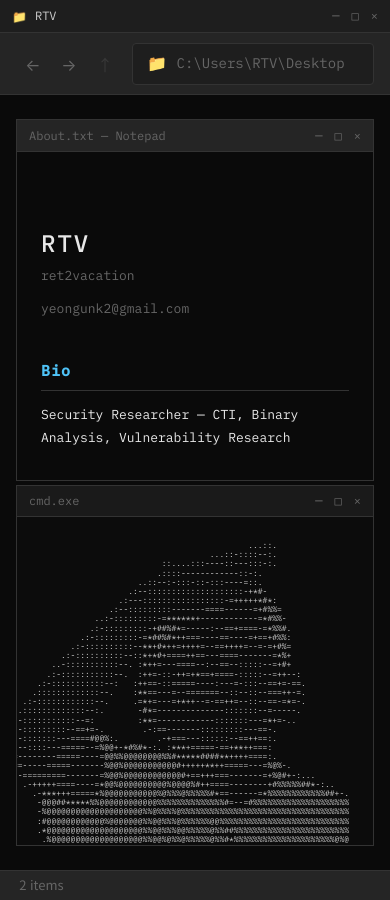
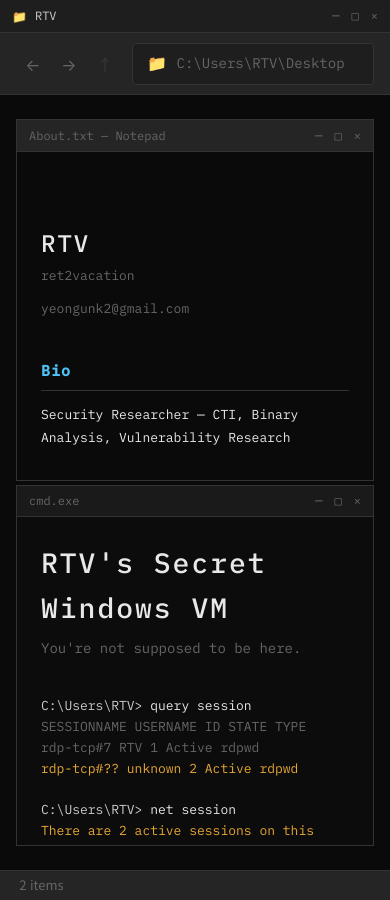
Before and after one commit to RTV-GIT/RTV-GIT.github.io, a Jekyll site: the page built from index.html, in a window 390 px wide. Built offline with Jekyll 4.4.1, drawn with Linux system fonts in a browser that asks for light colours; Markdown is read by kramdown in place of the engine named in the settings; some of the changed text lies outside the part shown.

Commit message:
반응형 개선: 터치 더블클릭 수정, 아스키아트 모바일 숨김, 태블릿 대응, overflow 수정
Co-Authored-By: Claude Opus 4.6 (1M context) <noreply@anthropic.com>

```diff
--- a/assets/css/style.css
+++ b/assets/css/style.css
@@ -276,7 +276,7 @@ body {
   flex-direction: column;
   gap: 0;
   padding: 0 !important;
-  overflow: hidden;
+  overflow-y: auto;
 }
 
 .home-hero {
@@ -407,6 +407,7 @@ body {
   font-family: var(--font-mono);
   font-size: 13px;
   padding: 1.5rem;
+  overflow-y: auto;
 }
 
 .terminal-tagline {
@@ -596,7 +597,7 @@ body {
 }
 
 .blog-preview {
-  width: 440px;
+  width: 35%;
   flex-shrink: 0;
   overflow-y: auto;
   display: flex;
@@ -1125,7 +1126,7 @@ body {
 /* ── TOC Panel ── */
 .notepad-toc {
   position: fixed;
-  right: calc(50% + 480px);
+  right: min(calc(50% + 480px), calc(100vw - 220px));
   top: 5vh;
   width: 200px;
   max-height: 80vh;
@@ -1168,7 +1169,20 @@ body {
 /* ════════════════════════════════════════
    반응형
    ════════════════════════════════════════ */
+@media (max-width: 1100px) {
+  .blog-preview {
+    width: 280px;
+  }
+
+  .notepad-toc {
+    display: none !important;
+  }
+}
+
 @media (max-width: 700px) {
+  .ascii-banner {
+    display: none;
+  }
   .explorer-sidebar {
     display: none;
   }
--- a/assets/js/app.js
+++ b/assets/js/app.js
@@ -141,6 +141,7 @@
 
   // 싱글클릭 → 미리보기 / 더블클릭 → 메모장 팝업
   var clickTimer = null;
+  var isTouchDevice = 'ontouchstart' in window;
 
   document.addEventListener('click', function (e) {
     var tagLink = e.target.closest('.tag-filter');
@@ -165,6 +166,15 @@
     if (item) {
       e.preventDefault();
       var slug = item.dataset.slug;
+
+      if (isTouchDevice) {
+        var alreadySelected = item.classList.contains('file-row-selected');
+        if (alreadySelected) {
+          openPost(slug);
+        } else {
+          showPreview(slug);
+        }
+      } else {
         if (clickTimer) {
           clearTimeout(clickTimer);
           clickTimer = null;
@@ -174,6 +184,7 @@
             clickTimer = null;
             showPreview(slug);
           }, 250);
+        }
       }
       return;
     }
```
Lines whose indentation alone changed are shown as unchanged.
